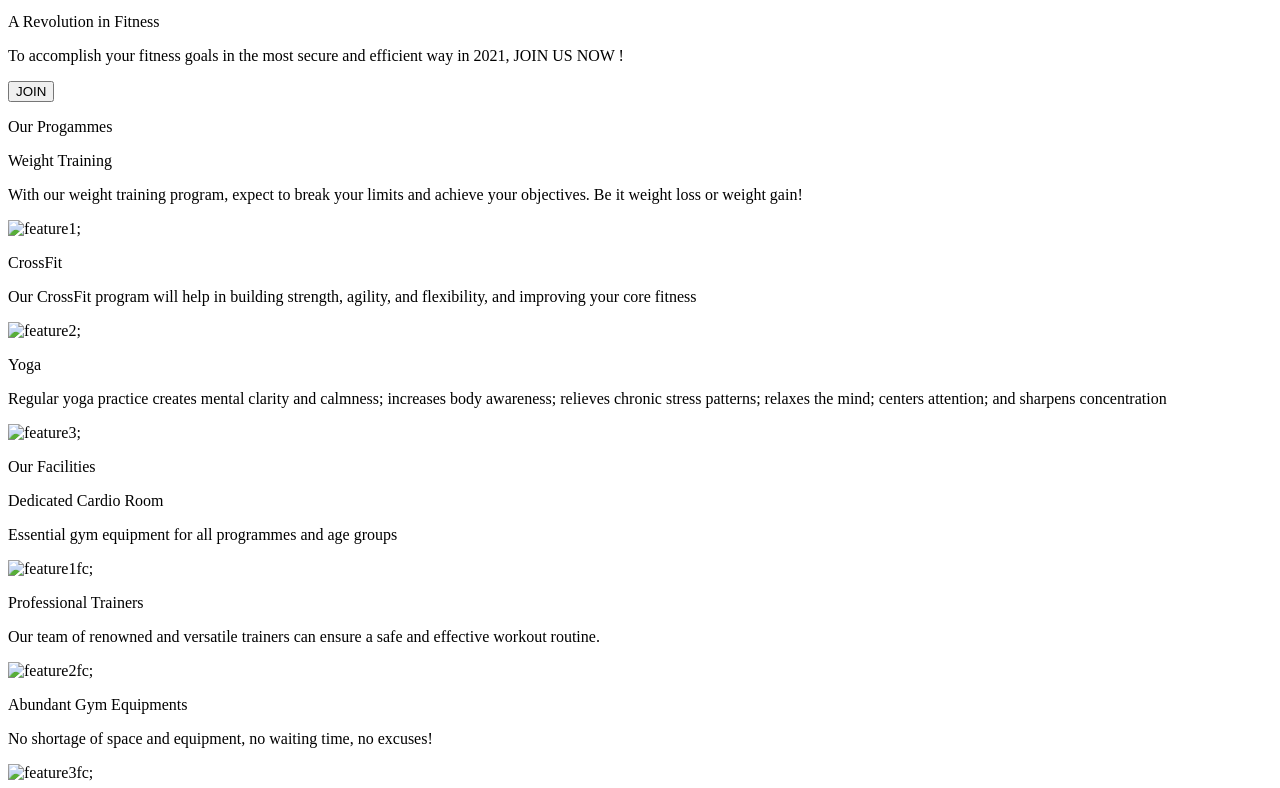
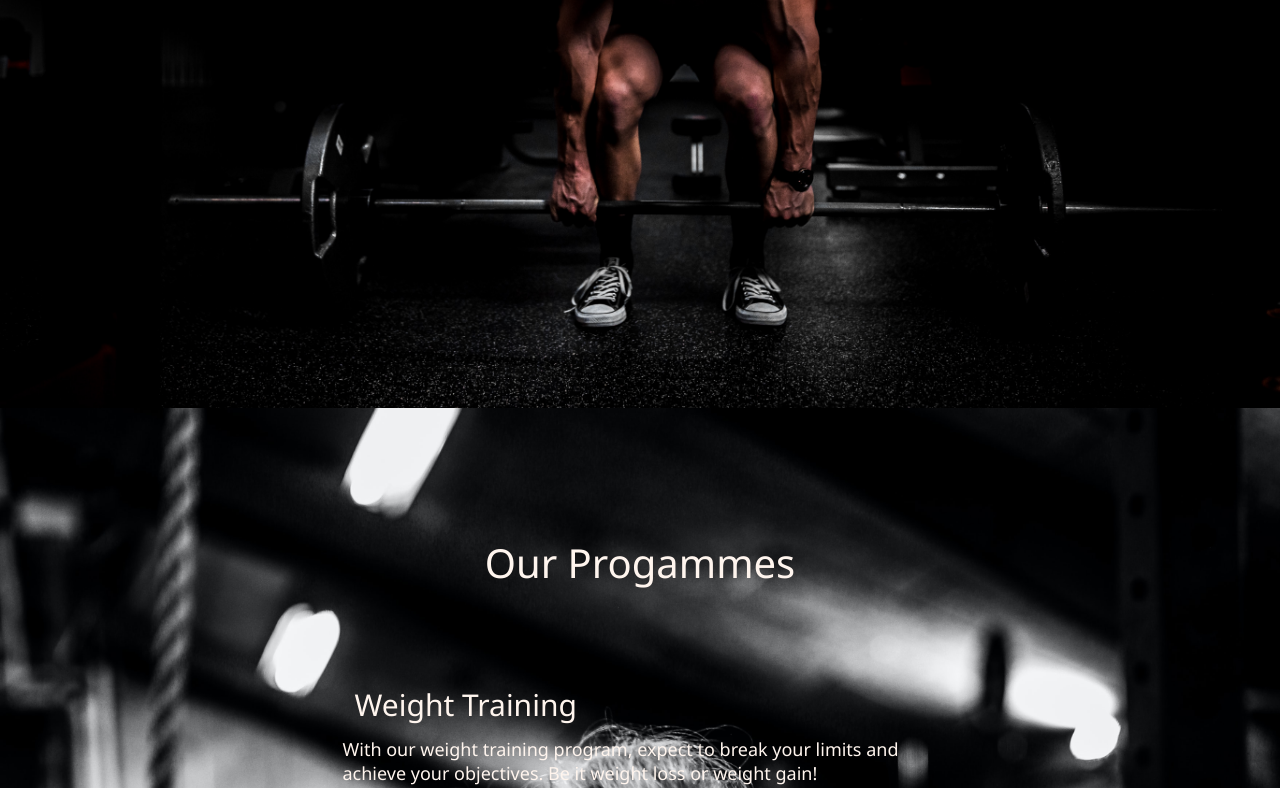
Before and after one commit to Rozario29/beastfitness, a plain HTML site: page index.html in a window 1280 px wide. Shown: the part 432-1220 px from the top of the page. Drawn offline with Linux system fonts and the light colour scheme; the site is published under a folder, as on GitHub Pages, so addresses that start at the root find nothing.

Commit message:
images not appearing properly so removed the ../
it was apparently going towards the root so changed the url

```diff
--- a/index.html
+++ b/index.html
@@ -5,14 +5,14 @@
     <meta charset="UTF-8">
     <meta name="viewport" content="width=device-width, initial-scale=1.0">
     <title>Beast Fitness</title>
-    <link rel="stylesheet" href="/style.css">
-    <link rel="stylesheet" href="/responsive.css">
+    <link rel="stylesheet" href="style.css">
+    <link rel="stylesheet" href="responsive.css">
 
 </head>
 <body>
 <nav class="navbar background h-navresp">
     <ul class="leftnav v-classresp">
-        <div class="logo"><img src="./img/logo.jpg" alt="logo"></div>
+        <div class="logo"><img src="img/logo.jpg" alt="logo"></div>
         <li> <a href="#home"> Home</a> </li>
         <li> <a href="#programs"> Programs </a></li>
         <li> <a href="#facilities"> Facilities </a></li>
@@ -55,7 +55,7 @@
 
         </div>
         <div class="feature1img">
-            <img src="../img/f1.jpg" alt="feature1">;
+            <img src="img/f1.jpg" alt="feature1">;
         </div>
 
     </div>
@@ -67,7 +67,7 @@
 
         </div>
         <div class="feature2img">
-            <img src="../img/f2.jpg" alt="feature2">;
+            <img src="img/f2.jpg" alt="feature2">;
         </div>
 
     </div>
@@ -79,7 +79,7 @@
 
         </div>
         <div class="feature3img">
-            <img src="../img/f3.jpg" alt="feature3">;
+            <img src="img/f3.jpg" alt="feature3">;
         </div>
 
     </div>
@@ -102,7 +102,7 @@
 
         </div>
         <div class="feature1imgfc">
-            <img src="../img/fc1.jpg" alt="feature1fc">;
+            <img src="img/fc1.jpg" alt="feature1fc">;
         </div>
 
     </div>
@@ -114,7 +114,7 @@
 
         </div>
         <div class="feature2imgfc">
-            <img src="../img/fc2.jpg" alt="feature2fc">;
+            <img src="img/fc2.jpg" alt="feature2fc">;
         </div>
 
     </div>
@@ -126,7 +126,7 @@
 
         </div>
         <div class="feature3imgfc">
-            <img src="../img/fc3.jpg" alt="feature3fc">;
+            <img src="img/fc3.jpg" alt="feature3fc">;
         </div>
 
     </div>
@@ -153,7 +153,7 @@
         Copyright &copy; 2021 - www.beastfitness.com - All rights reserved
     </p>
 </footer>
-<script src="/resp.js"></script>
+<script src="resp.js"></script>
 
 <script></script>
 
--- a/style.css
+++ b/style.css
@@ -103,7 +103,7 @@ html{
 
 .firstSection{
 
-      background-image: url('./img/bg.jpg');
+      background-image: url('img/bg.jpg');
     background-repeat: no-repeat;
     background-position: center;
     background-size: cover;
@@ -176,7 +176,7 @@ html{
     background-blend-mode: darken;  */
     /* width:100%; */
     height: 100%;
-    background-image: url('./img/midbg.jpg');
+    background-image: url('img/midbg.jpg');
     background-repeat: no-repeat;
     background-position: center;
     background-size: cover;
@@ -317,7 +317,7 @@ html{
     background-blend-mode: darken;  */
     /* width:100%; */
     height: 100%;
-    background-image: url('./img/facil.jpg');
+    background-image: url('img/facil.jpg');
     background-repeat: no-repeat;
     background-position: center;
     background-size: cover;
@@ -459,7 +459,7 @@ html{
     background-blend-mode: darken;
      height: 115vh; */
 
-    background-image: url('./img/img1.jpg');
+    background-image: url('img/img1.jpg');
     background-repeat: no-repeat;
     background-position: center;
     background-size: cover;
```
